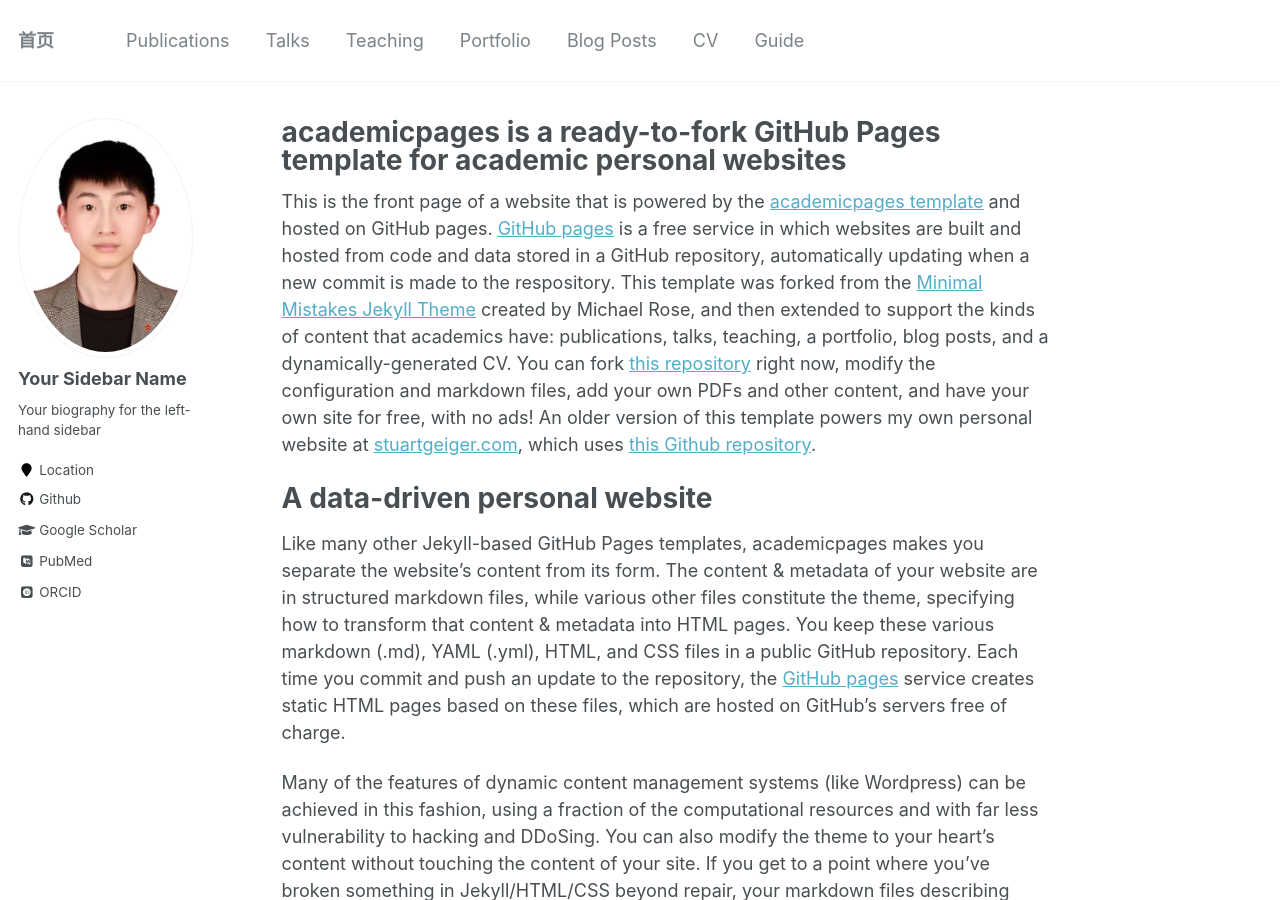
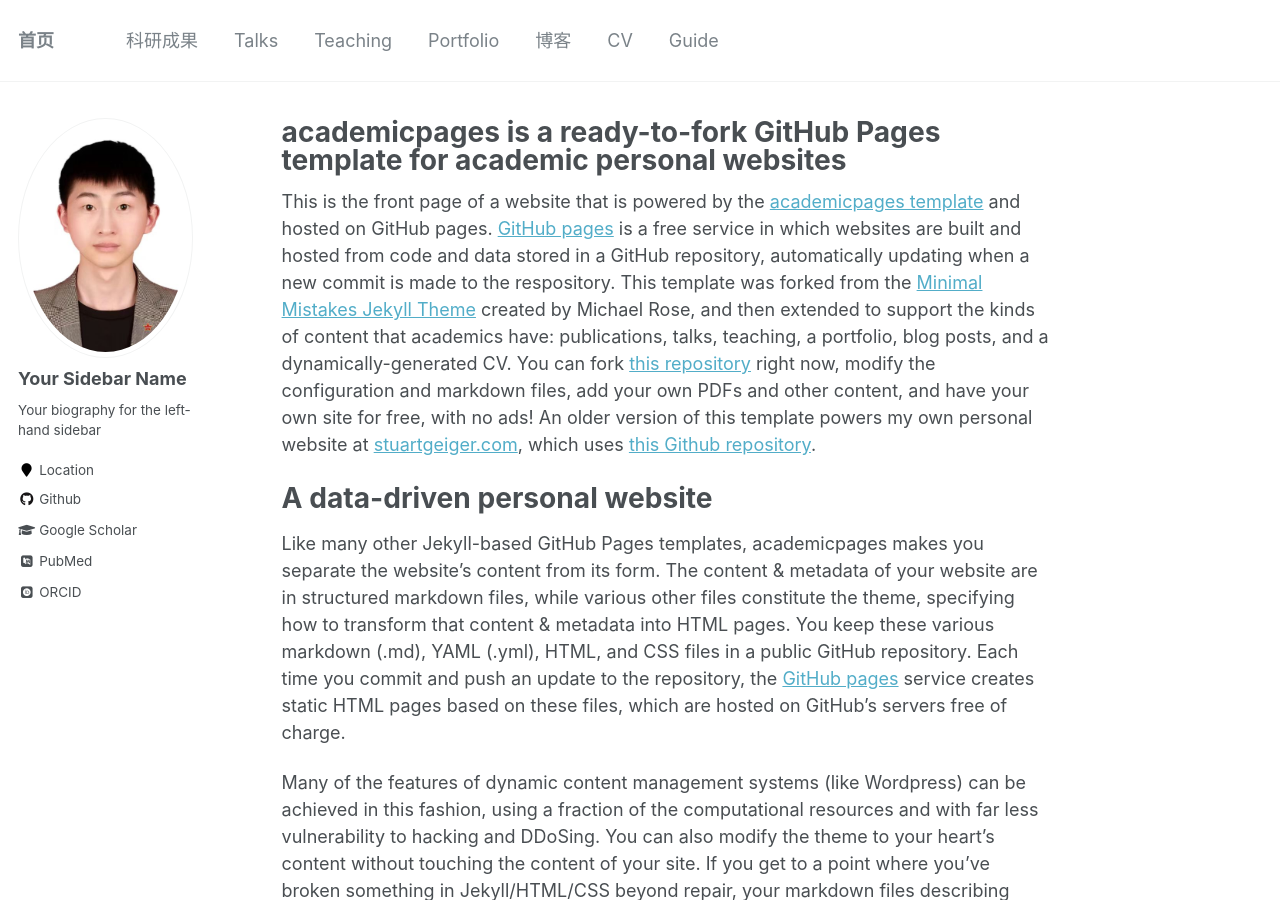
Before and after one commit to lirxairs/lirxairs.github.io, a Jekyll site: the page built from _pages/about.md, in a window 1280 px wide and 900 px high. Built offline with Jekyll 4.4.1, drawn with Linux system fonts in a browser that asks for light colours; some web fonts are replaced.

Commit message:
Update navigation.yml

```diff
--- a/_data/navigation.yml
+++ b/_data/navigation.yml
@@ -1,6 +1,6 @@
 # main links links
 main:
-  - title: "Publications"
+  - title: "科研成果"
     url: /publications/
 
   - title: "Talks"
@@ -12,7 +12,7 @@
   - title: "Portfolio"
     url: /portfolio/
 
-  - title: "Blog Posts"
+  - title: "博客"
     url: /year-archive/
 
   - title: "CV"
```
